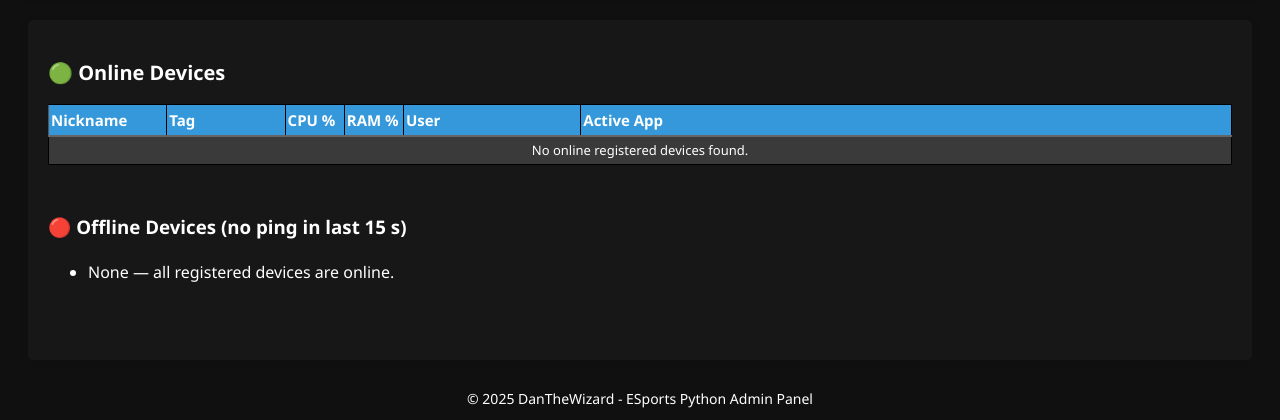
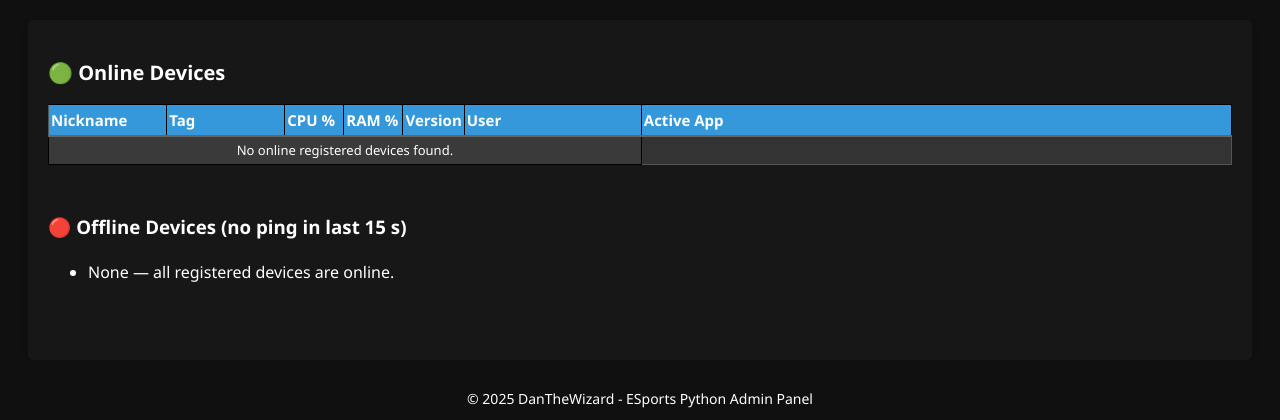
Before and after one commit to DanTheWizard/ESportsPyManager-AdminPanel, a Flask app: page /overview in a window 1280 px wide. Shown: the part 182-602 px from the top of the page. Run offline with Flask 3, Linux system fonts and the light colour scheme; the visitor is signed in with stand-in values (Sample User, id 1); data that the repository does not hold is empty.

Commit message:
included the PyAppManager version from device into the overview page

```diff
--- a/src/routes.py
+++ b/src/routes.py
@@ -153,10 +153,10 @@ def build_device_data():
     for machine_id, nickname, *_ , tag in registered_rows:
         row = status_map.get(machine_id)
         if row:
-            _, _, cpu, ram, user, app, _, last_seen = row
+            _, _, cpu, ram, user, app, version, last_seen = row
             last_seen_dt = datetime.fromisoformat(last_seen) if last_seen else None
         else:
-            cpu = ram = user = app = "—"
+            cpu = ram = user = app = version = "—"
             last_seen_dt = None
 
         online = machine_id in online_ids
@@ -168,6 +168,7 @@ def build_device_data():
             "ram": ram or "—",
             "user": user or "—",
             "app": app or "—",
+            "version": version or "—",
             "last_active": last_seen_dt.isoformat() if last_seen_dt else None,
             "online": online
         })
--- a/static/css/overview.css
+++ b/static/css/overview.css
@@ -13,7 +13,8 @@
 }
 
 .overview_online .CPU_perc,
-.overview_online .RAM_perc {
+.overview_online .RAM_perc,
+.overview_online .version {
   width: 5%;
 }
 
@@ -22,5 +23,5 @@
 }
 
 .overview_online .ACTV_app {
-  width: 55%;
+  width: 50%;
 }
--- a/static/js/overview.js
+++ b/static/js/overview.js
@@ -21,6 +21,7 @@ function refreshOverview() {
                     <td>${d.tag}</td>
                     <td>${d.cpu}</td>
                     <td>${d.ram}</td>
+                    <td>${d.version}</td>
                     <td>${d.user}</td>
                     <td>${d.app}</td>
                     `;
--- a/templates/overview.html
+++ b/templates/overview.html
@@ -14,13 +14,14 @@
                 <th class="tag"     >Tag</th>
                 <th class="CPU_perc">CPU %</th>
                 <th class="RAM_perc">RAM %</th>
+                <th class="version" >Version</th>
                 <th class="username">User</th>
                 <th class="ACTV_app">Active App</th>
             </tr>
         </thead>
         <tbody id="overview-online-body">
             <tr>
-                <td style='text-align: center' colspan="6">Loading online devices...</td>
+                <td style='text-align: center' colspan="7">Loading online devices...</td>
             </tr>
         </tbody>
     </table>
```
